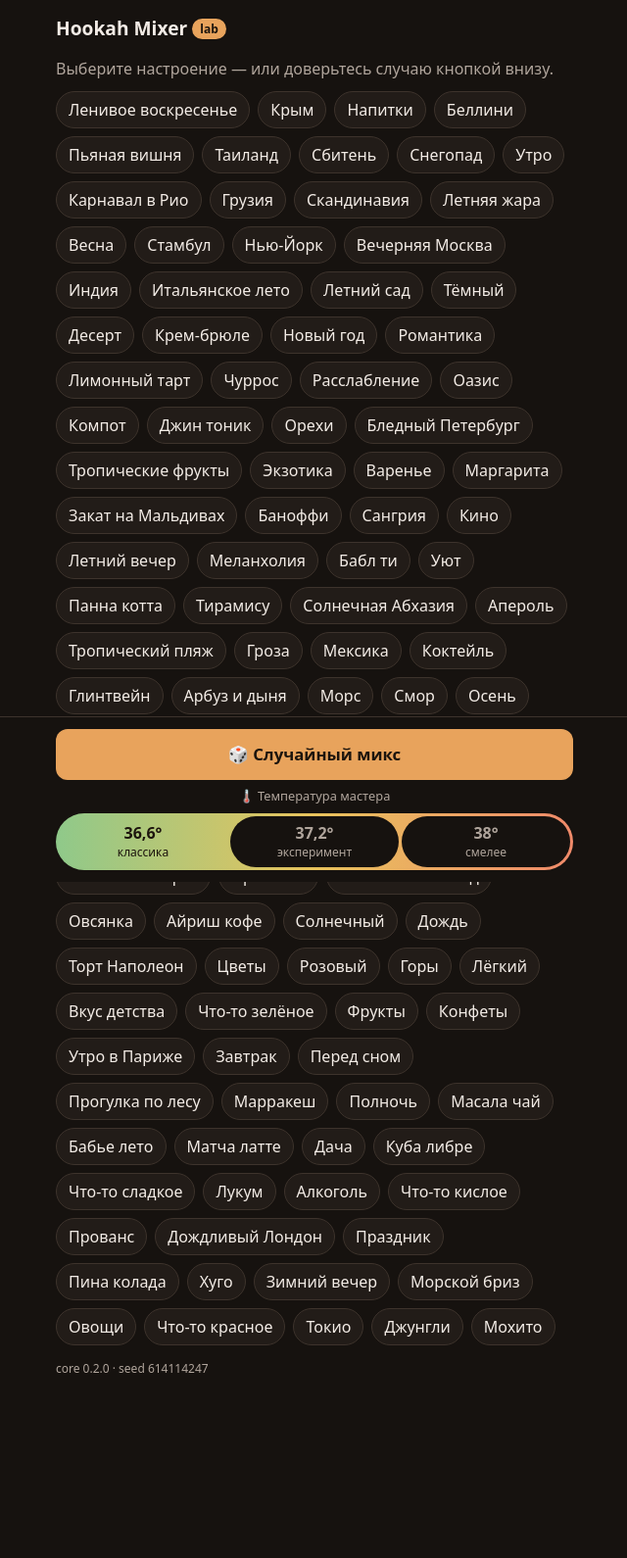
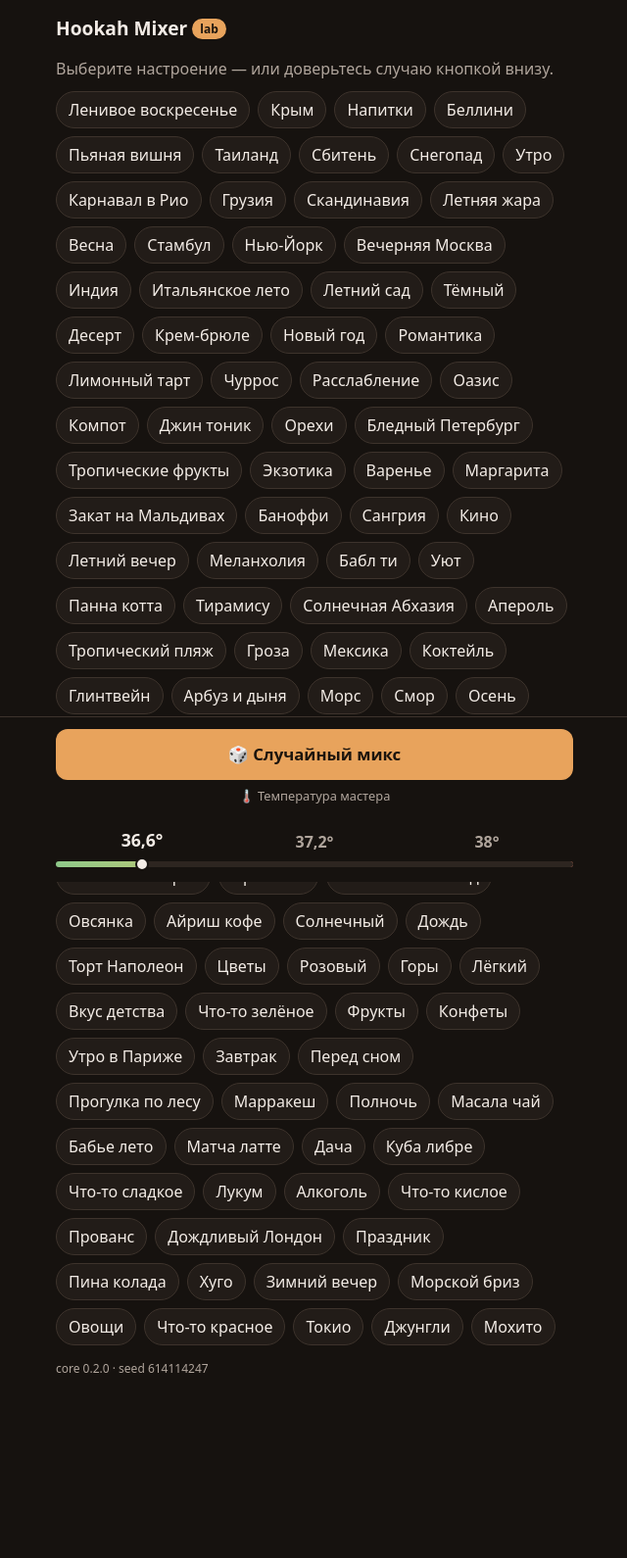
Before and after one commit to demansh/hookah-mixer-lab, a Jekyll site: the page built from index.html, in a window 1280 px wide. Shown: the whole page at 98% size, without its empty margins (319-959 px from the left). Built offline with Jekyll 4.4.1, drawn with Linux system fonts in a browser that asks for light colours.

Commit message:
Шкала температуры: тонкая трубка градусника, только градусы

```diff
--- a/assets/css/main.css
+++ b/assets/css/main.css
@@ -18,7 +18,7 @@
   --space-3: 12px;
   --space-4: 16px;
   --control-height: 44px;
-  --bottom-bar-height: 168px;
+  --bottom-bar-height: 150px;
   --font-body: system-ui, -apple-system, "Segoe UI", Roboto, sans-serif;
   --font-emoji: "Apple Color Emoji", "Segoe UI Emoji", "Noto Color Emoji", sans-serif;
   color-scheme: dark;
@@ -315,38 +315,74 @@ button:focus-visible {
 }
 
 .thermometer-scale {
+  --thermometer-level: 16.667%;
+  position: relative;
   display: grid;
   grid-template-columns: repeat(3, 1fr);
-  border-radius: var(--radius-pill);
-  background: linear-gradient(90deg, var(--color-tier-classic), var(--color-tier-balanced), var(--color-tier-bold));
-  padding: 3px;
-  gap: 3px;
+  padding-bottom: 14px;
+}
+
+.thermometer-scale--balanced {
+  --thermometer-level: 50%;
+}
+
+.thermometer-scale--bold {
+  --thermometer-level: 83.333%;
 }
 
 .thermometer-step {
-  min-height: 52px;
+  min-height: 58px;
+  margin-bottom: -14px;
+  padding: 0 0 calc(14px + var(--space-1));
   display: flex;
-  flex-direction: column;
-  align-items: center;
+  align-items: flex-end;
   justify-content: center;
   border: 0;
-  border-radius: var(--radius-pill);
-  background: var(--color-bg);
+  background: transparent;
   color: var(--color-text-muted);
+  font-weight: 600;
+  font-variant-numeric: tabular-nums;
+  position: relative;
+  z-index: 1;
 }
 
 .thermometer-step[aria-pressed="true"] {
-  background: transparent;
-  color: var(--color-accent-text);
+  color: var(--color-text);
+  font-size: 1.1rem;
 }
 
-.thermometer-value {
-  font-weight: 700;
-  font-variant-numeric: tabular-nums;
+.thermometer-tube {
+  position: absolute;
+  left: 0;
+  right: 0;
+  bottom: 3px;
+  height: 6px;
+  border-radius: var(--radius-pill);
+  background: linear-gradient(90deg, var(--color-tier-classic), var(--color-tier-balanced), var(--color-tier-bold));
 }
 
-.thermometer-caption {
-  font-size: 0.75rem;
+.thermometer-empty {
+  position: absolute;
+  top: 0;
+  right: 0;
+  bottom: 0;
+  left: var(--thermometer-level);
+  border-radius: 0 var(--radius-pill) var(--radius-pill) 0;
+  background: var(--color-surface-raised);
+  transition: left 0.2s ease;
+}
+
+.thermometer-knob {
+  position: absolute;
+  top: 50%;
+  left: var(--thermometer-level);
+  width: 14px;
+  height: 14px;
+  border: 2px solid var(--color-bg);
+  border-radius: 50%;
+  background: var(--color-text);
+  transform: translate(-50%, -50%);
+  transition: left 0.2s ease;
 }
 
 .app-footer {
--- a/assets/js/options.js
+++ b/assets/js/options.js
@@ -1,9 +1,9 @@
 export const LANG = 'ru';
 
 export const TEMPERATURES = [
-  { tier: 'classic', label: '36,6°', caption: 'классика', mood: 'Мастер спокоен — выдаёт классику' },
-  { tier: 'balanced', label: '37,2°', caption: 'эксперимент', mood: 'Мастер экспериментирует' },
-  { tier: 'bold', label: '38°', caption: 'смелее', mood: 'Мастер экспериментирует сильнее' },
+  { tier: 'classic', label: '36,6°', mood: 'Мастер спокоен — выдаёт классику' },
+  { tier: 'balanced', label: '37,2°', mood: 'Мастер экспериментирует' },
+  { tier: 'bold', label: '38°', mood: 'Мастер экспериментирует сильнее' },
 ];
 
 export const DEFAULT_TEMPERATURE = 'classic';
--- a/assets/js/render.js
+++ b/assets/js/render.js
@@ -54,18 +54,18 @@ export function renderBottomActions(container, isMixScreen, { onSurprise, onRese
 }
 
 export function renderThermometer(container, currentTier, { onSetTemperature }) {
-  const scale = createElement('div', 'thermometer-scale');
+  const scale = createElement('div', `thermometer-scale thermometer-scale--${currentTier}`);
   scale.setAttribute('role', 'group');
   scale.setAttribute('aria-label', 'Температура мастера');
   TEMPERATURES.forEach((temperature) => {
-    const button = createButton(`thermometer-step thermometer-step--${temperature.tier}`, () => onSetTemperature(temperature.tier));
+    const button = createButton('thermometer-step', () => onSetTemperature(temperature.tier), temperature.label);
     button.setAttribute('aria-pressed', String(temperature.tier === currentTier));
-    button.append(
-      createElement('span', 'thermometer-value', temperature.label),
-      createElement('span', 'thermometer-caption', temperature.caption),
-    );
     scale.append(button);
   });
+  const tube = createElement('div', 'thermometer-tube');
+  tube.setAttribute('aria-hidden', 'true');
+  tube.append(createElement('div', 'thermometer-empty'), createElement('div', 'thermometer-knob'));
+  scale.append(tube);
   container.replaceChildren(createElement('span', 'thermometer-title', '🌡️ Температура мастера'), scale);
 }
 
```
